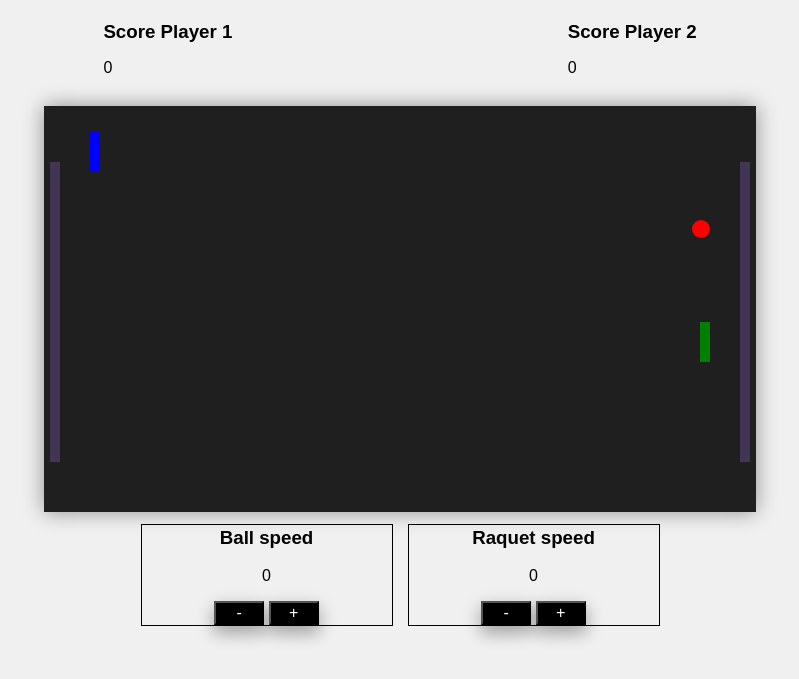
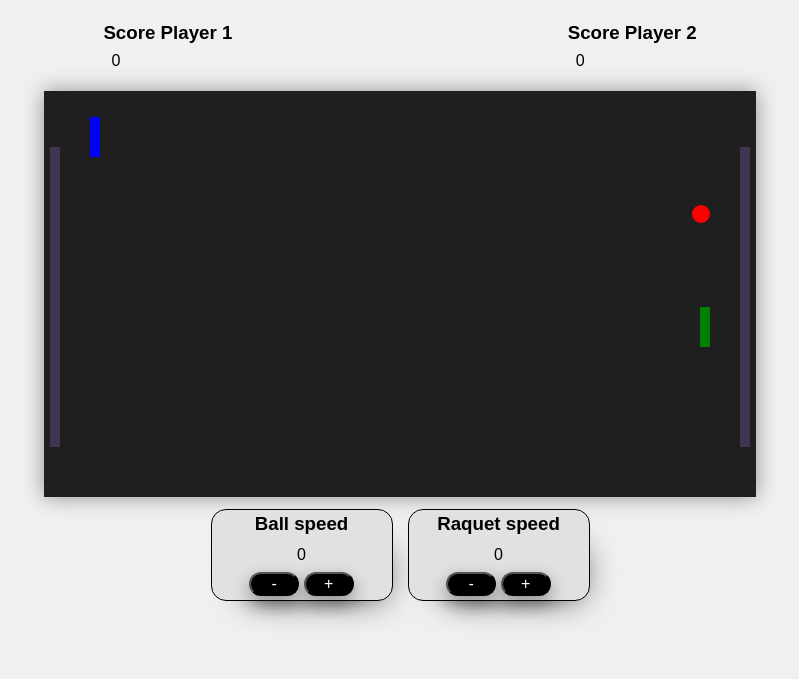
Before and after one commit to Lourdesjupo/Pong, a plain HTML site: page index.html in a window 1280 px wide. Shown: the part 61-740 px from the top of the page, without its empty margins (240-1039 px from the left). Drawn offline with Linux system fonts and the light colour scheme; a web font is replaced by a local one.

Commit message:
change in speed marker styles

```diff
--- a/style.css
+++ b/style.css
@@ -9,6 +9,9 @@
     display: flex;
     flex-direction:column;
     align-items: center;
+  }
+  p{
+    margin:8px;
   }
   canvas {
     border: 6px solid #201f1f;
@@ -32,23 +35,29 @@
   .btn_speed{
   /* border: solid 1px solid; */
     background-color: '#EDECEC';
-    width: 250px;
-    height: 100px;
+    width: 180px;
+    height: 90px;
     border-color: black;
     border-width: 1px;
     border-style: solid;
+    border-radius: 15px;
     display: flex;
     flex-direction: column;
     align-items: center;
+    background-color: #dfe2df;
+    box-shadow: 13px 18px 36px -25px ;
+
   }
   .speed_raquet{
-    margin:0;
+    margin:0px 0px;
   }
   .btn_speed_Raquet {
      margin-left: 15px
   }
   .button_velocity{
+
     width: 50px;
+    border-radius:15px;
     background-color: black;
     color:white;
     font-size: 16px;
@@ -59,5 +68,5 @@
   box-shadow: 0 12px 16px 0 rgba(0,0,0,0.24), 0 17px 50px 0 rgba(0,0,0,0.19);
 }
 h3{
-  margin:2px 0px;
+  margin:3px 0px;
 }
```
